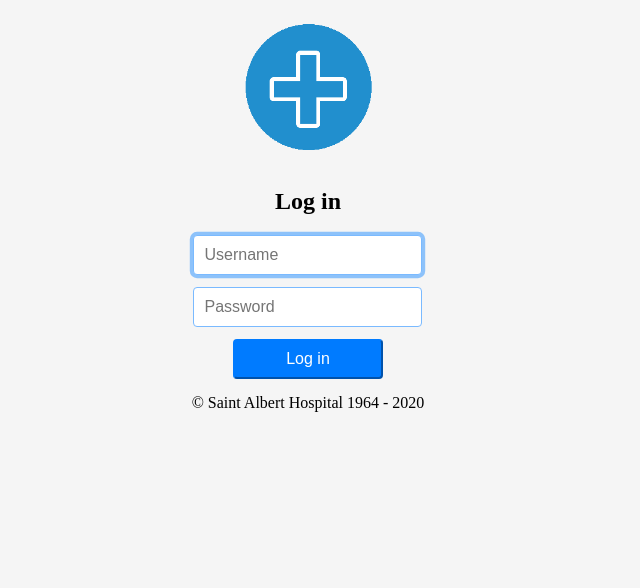
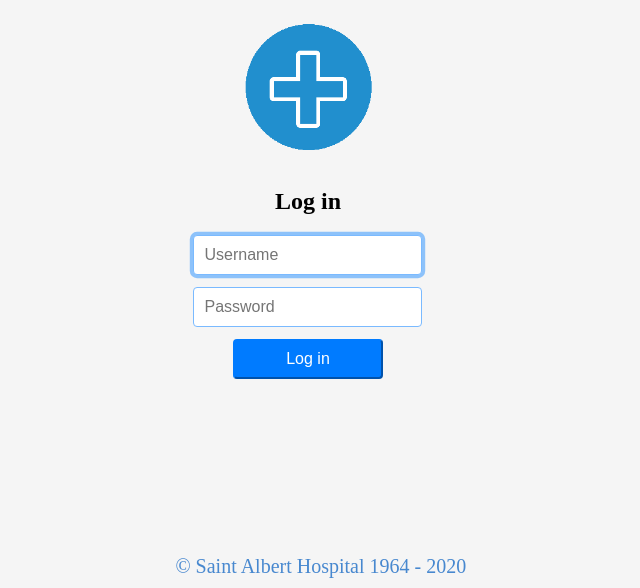
Before and after one commit to Micahgard/projectDevelopment, a PHP site: page /pages/login.php in a window 1280 px wide. Shown: the part 212-800 px from the top of the page, without its empty margins (332-972 px from the left). Run offline with PHP 8.4, Linux system fonts and the light colour scheme.

Commit message:
Add files via upload

```diff
--- a/css/global.css
+++ b/css/global.css
@@ -54,6 +54,14 @@ body {
     font-size: 24px;
 }
 /* menu end */
+
+.foot{
+    font-size: 20px;
+    color: rgba(0, 92, 191, 0.71);
+    position: absolute;
+    bottom: 10px;
+    width: 100%;
+}
 
 /* login page start */
 .login-icon {
```
